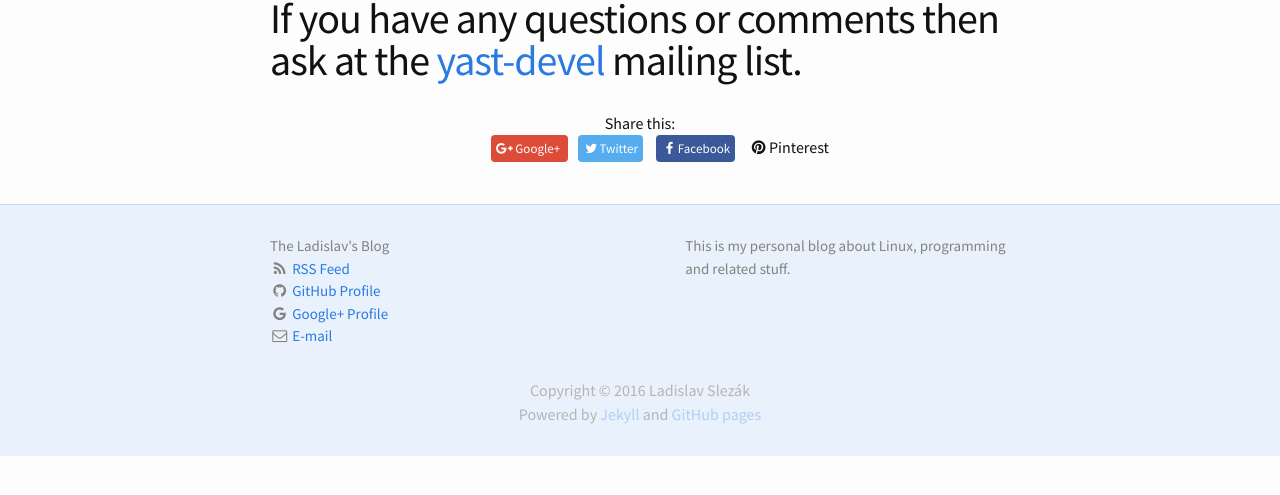
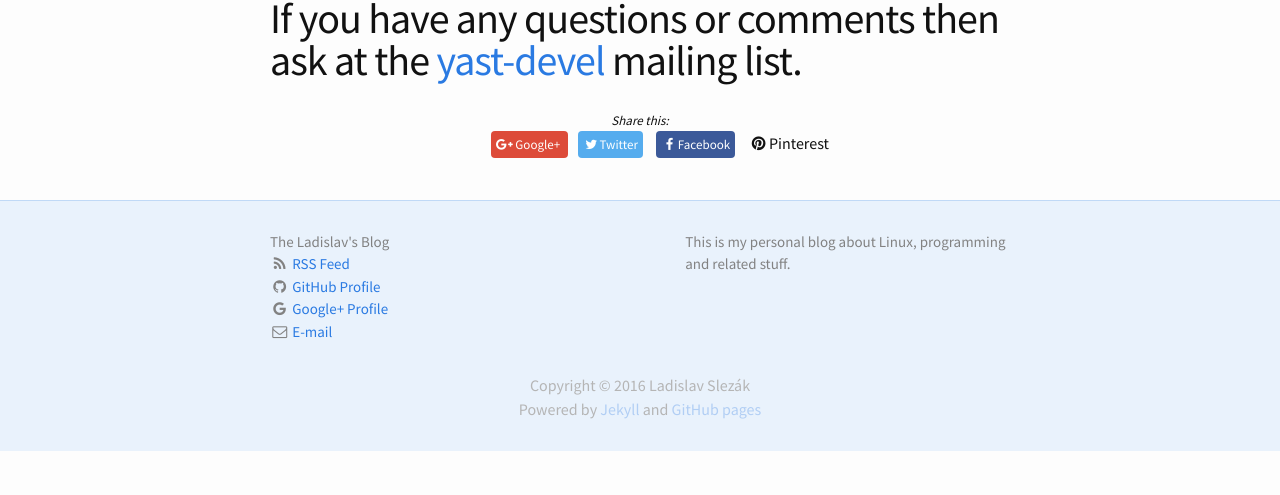
Before and after one commit to lslezak/blog, a Jekyll site: the page built from _posts/2013-10-16-new-installer-details-have-been.html, in a window 1280 px wide. Shown: the part 401-896 px from the top of the page. Built offline with Jekyll 4.4.1, drawn with Linux system fonts in a browser that asks for light colours; nearby versions of some CDN libraries.

Commit message:
button fix

```diff
--- a/_sass/_layout.scss
+++ b/_sass/_layout.scss
@@ -236,6 +236,11 @@
   text-align: center;
 }
 
+.sharing-header {
+  font-style: italic;
+  font-size: 13px;
+}
+
 .sharing-list {
   li {
     display: inline;
@@ -259,6 +264,9 @@
   &:hover {
     background-color: lighten($google-button, 10%);
   }
+  &:visited {
+    color: white;
+  }
 }
 
 .twitter-button {
@@ -266,6 +274,9 @@
   color: white;
   &:hover {
     background-color: lighten($twitter-button-color, 10%);
+  }
+  &:visited {
+    color: white;
   }
 }
 
@@ -275,4 +286,7 @@
   &:hover {
     background-color: lighten($facebook-button-color, 10%);
   }
+  &:visited {
+    color: white;
+  }
 }
```
